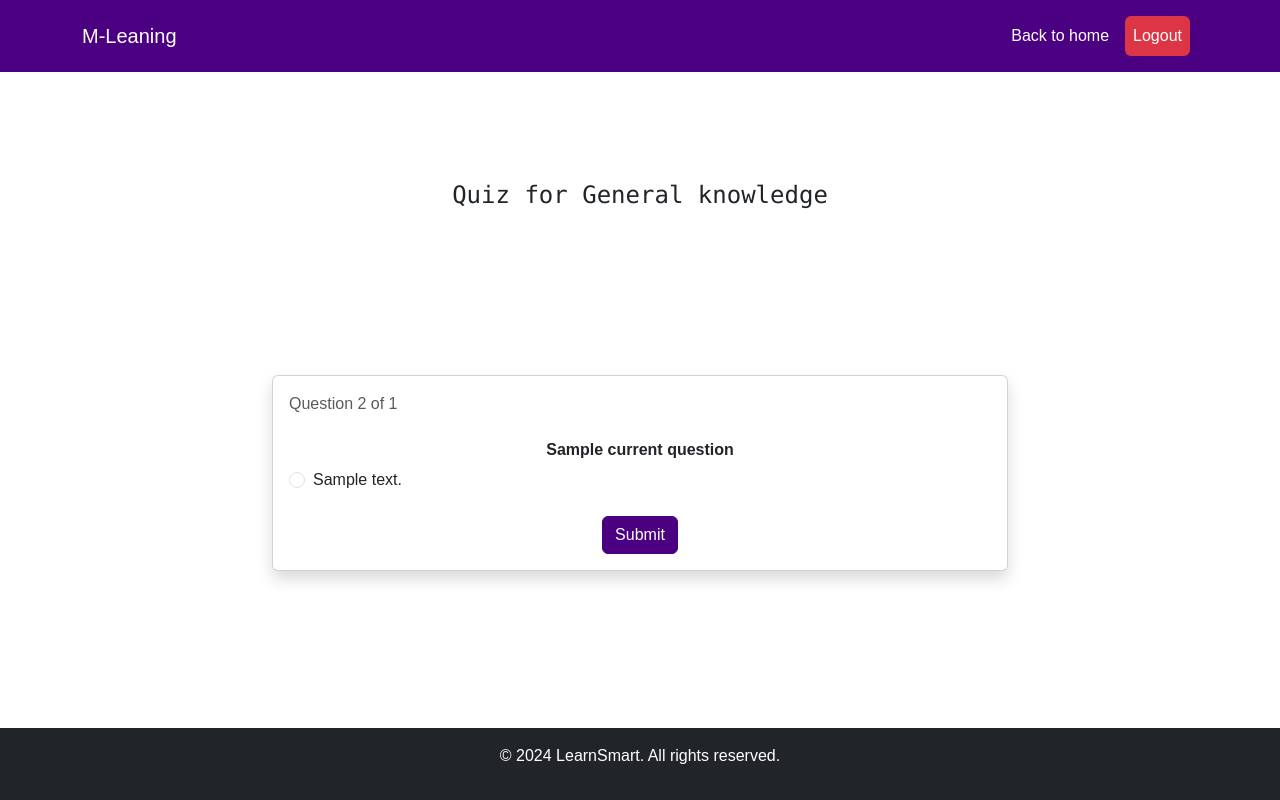
After one commit to muhammedkm10/LMS, a Django app: template MiniLMS/StudentApp/templates/Quiz.html in a window 1280 px wide. The commit adds this page. Run offline with Django 5.2, Linux system fonts and the light colour scheme; data comes from the database, SQL or seed files in the repository; both versions use the stored data as it was after the commit; tables that the repository leaves empty hold one stand-in row (values such as "Sample post"); the template is opened without the code that fills it: values that come from a table or form of the project are taken from there, most other values are stand-ins (such as "Sample title", 1, 10 or a date in 2020); some libraries are stand-ins or nearby versions.

Commit message:
quiz completed moving to db storage

```diff
--- /dev/null
+++ b/MiniLMS/StudentApp/templates/Quiz.html
@@ -0,0 +1,159 @@
+<!DOCTYPE html>
+<html lang="en">
+<head>
+    <meta charset="UTF-8">
+    <meta name="viewport" content="width=device-width, initial-scale=1.0">
+    <title>Quiz</title>
+    <link href="https://cdnjs.cloudflare.com/ajax/libs/bootstrap/5.3.0/css/bootstrap.min.css" rel="stylesheet">
+    <style>
+    body {
+        font-family: 'Arial', sans-serif;
+
+    }
+    .navbar {
+        background-color: #4b0082;
+    }
+    .btn-primary {
+        background-color: #4b0082;
+        border-color: #4b0082;
+    }
+    .btn-primary:hover {
+        background-color: #6a5acd;
+        border-color: #6a5acd;
+    }
+    .full_container{
+        height: 100vh;
+    }
+</style>
+</head>
+<body >
+    <div class="container-fluid  h-100vh full_container p-0 d-flex flex-column justify-content-between">
+    <nav class="navbar navbar-expand-lg navbar-dark">
+        <div class="container">
+            <a class="navbar-brand" href="#">M-Leaning</a>
+            <button class="navbar-toggler" type="button" data-bs-toggle="collapse" data-bs-target="#navbarNav">
+                <span class="navbar-toggler-icon"></span>
+            </button>
+            <div class="collapse navbar-collapse" id="navbarNav">
+                <ul class="navbar-nav ms-auto p-2">
+                    <li class="nav-item" ><a href="/student_home" class="nav-link btn  ms-2 text-white">Back to home</a></li>
+                    <li class="nav-item"><a class="nav-link btn bg-danger ms-2 text-white"  data-bs-toggle="modal" data-bs-target="#logout">Logout</a></li>
+                </ul>
+            </div>
+        </div>
+    </nav>
+
+    {%if questions  == "no_quiz"%}
+    <div class="container-fluid ">
+        <h4 class="text-center font-monospace ">Oops ...No quiz for this course</h1>
+    </div>
+    {%else%}
+    <h4 class="text-center font-monospace">Quiz for {{course.name}}</h4>
+    <div class="container  py-5">
+        <div class="row justify-content-center">
+            <div class="col-md-8">
+                <div class="card shadow">
+                    <div class="card-body">
+                        <form id="quizForm" method="post">
+                            {% csrf_token %}
+                            <p class="text-muted mb-4">Question {{ question_index|add:1 }} of {{ total_questions }}</p>
+
+                            <div class="mb-4">
+                                <p class="h6  text-center"><strong>{{ current_question.question }}</strong></p>
+                                {% for answer in answer_options %}
+                                    <div class="form-check mb-2 ">
+                                        <input class="form-check-input " type="radio" name="answer" id="answer{{ forloop.counter }}" value="{{ answer }}" >
+                                        <label class="form-check-label" for="answer{{ forloop.counter }}">
+                                            {{ answer }}
+                                        </label>
+                                    </div>
+                                {% endfor %}
+                            </div>
+                            <div class="container text-center">
+                            <button type="submit" class="btn btn-primary">Submit</button>
+                        </div>
+                        </form>
+                    </div>
+                </div>
+            </div>
+        </div>
+    </div>
+    {%endif%}
+
+    <footer class="bg-dark text-white text-center py-3">
+        <p>&copy; 2024 LearnSmart. All rights reserved.</p>
+    </footer>
+</div>
+
+
+
+</body>
+<!-- Logout Modal -->
+<div class="modal fade" id="logout" tabindex="-1" aria-labelledby="logoutModalLabel" aria-hidden="true">
+    <div class="modal-dialog">
+        <div class="modal-content">
+            <div class="modal-header">
+                <h5 class="modal-title" id="logoutModalLabel">Confirm Logout</h5>
+                <button type="button" class="btn-close" data-bs-dismiss="modal" aria-label="Close"></button>
+            </div>
+            <div class="modal-body">
+                Are you sure you want to logout?
+            </div>
+            <div class="modal-footer">
+                <button type="button" class="btn btn-secondary" data-bs-dismiss="modal">Cancel</button>
+                <a  href="{% url "logout" %}" type="button" class="btn btn-danger" id="confirm-delete-btn">Logout</a>
+
+            </div>
+        </div>
+    </div>
+</div>
+<script src="https://cdnjs.cloudflare.com/ajax/libs/bootstrap/5.3.0/js/bootstrap.bundle.min.js"></script>
+<script>
+    document.getElementById('quizForm').onsubmit = function(event) {
+        event.preventDefault();
+        const selectedAnswer = document.querySelector('input[name="answer"]:checked');
+
+        if (selectedAnswer) {
+            const formData = new FormData();
+            formData.append('answer', selectedAnswer.value);
+
+            fetch(window.location.href, {
+                method: 'POST',
+                body: formData,
+                headers: {
+                    'X-CSRFToken': '{{ csrf_token }}'
+                }
+            })
+            .then(response => {
+                if (response.ok) {
+                    const url = new URL(window.location.href);
+                    const params = new URLSearchParams(url.search);
+
+         // Get the current question index and increment it
+                    let currentIndex = parseInt(params.get('question_index') || '0');
+                    currentIndex++;
+
+             // Update or add the question_index parameter
+                    params.set('question_index', currentIndex);
+
+            // Keep the course_id if it exists
+                    const courseId = params.get('course_id');
+                    if (courseId) {
+                        params.set('course_id', courseId);
+                    }
+
+            // Construct the new URL
+                    url.search = params.toString();
+
+         // Redirect to the next question
+                    window.location.href = url.toString();
+                }
+            });
+        } else {
+            alert('Please select an answer before proceeding!');
+        }
+    };
+</script>
+
+
+</html>
--- a/MiniLMS/StudentApp/urls.py
+++ b/MiniLMS/StudentApp/urls.py
@@ -4,5 +4,8 @@ from . import views
 
 urlpatterns = [
     path("student_home",views.StudentHome,name='student_home'),
+    path("show_quiz/<str:course_id>",views.ShowQuiz,name='show_quiz'),
+
+
 
 ]
--- a/MiniLMS/TeacherApp/models.py
+++ b/MiniLMS/TeacherApp/models.py
@@ -21,6 +21,7 @@ class Quiz(models.Model):
     question = models.TextField(null=True)
     correct_answer = models.CharField(max_length=255,null=True)
     incorrect_answers = models.JSONField(null=True)
+    question_index = models.IntegerField(default=0)
 
     def __str__(self):
         return self.question
```
Also changed, not shown: MiniLMS/StudentApp/templates/QuizResult.html (added, +39 -0 lines), MiniLMS/StudentApp/templates/StudentHome.html (+95 -2 lines), MiniLMS/StudentApp/views.py (+84 -2 lines), MiniLMS/TeacherApp/templates/TeacherHome.html (+29 -1 lines), MiniLMS/TeacherApp/views.py (+6 -2 lines), MiniLMS/TeacherApp/migrations/0005_quiz_question_index.py (added), MiniLMS/db.sqlite3, MiniLMS/static/images/course dummy.jpeg (added), MiniLMS/static/images/homee-removebg-preview.png (added), MiniLMS/static/images/homee.jpeg (added).
